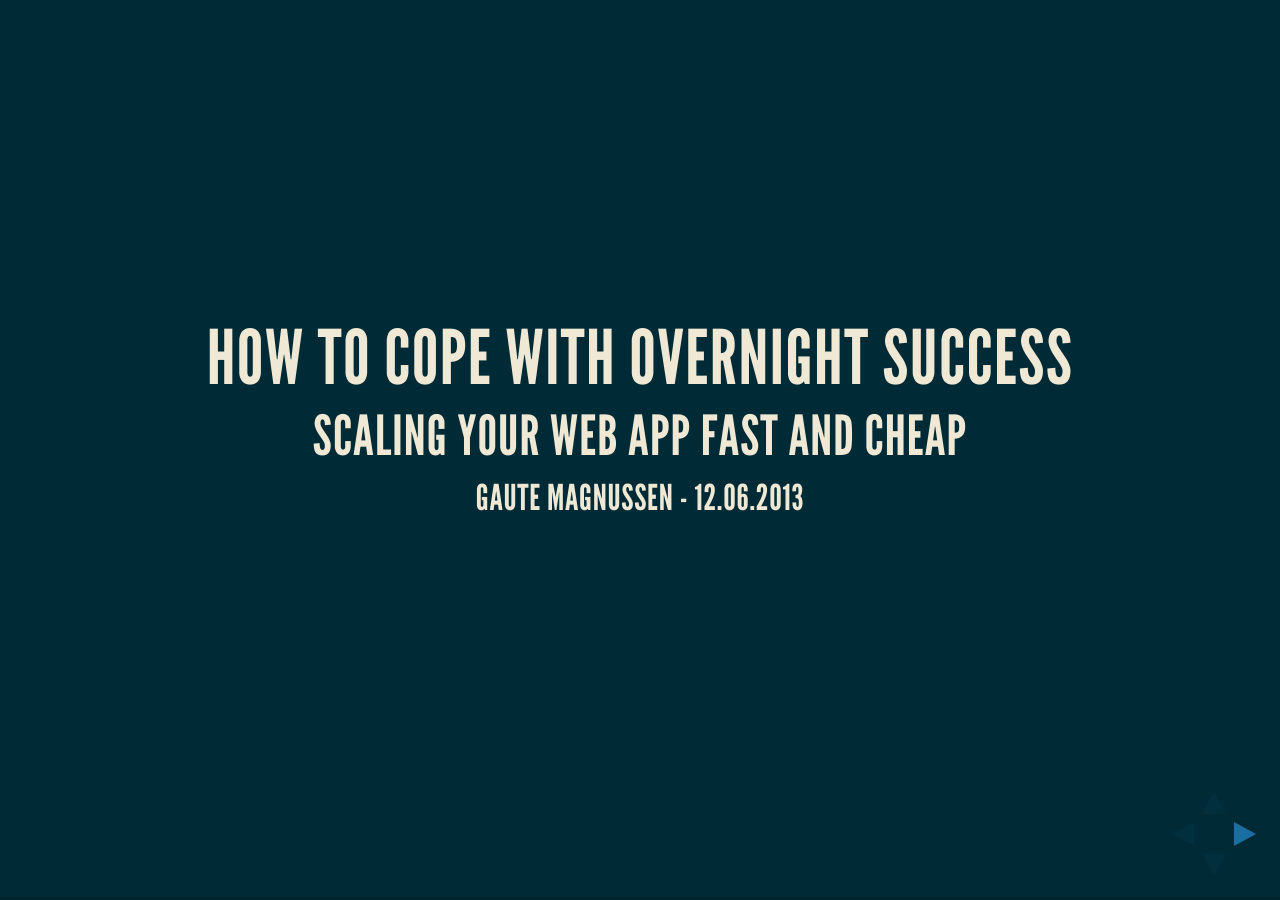
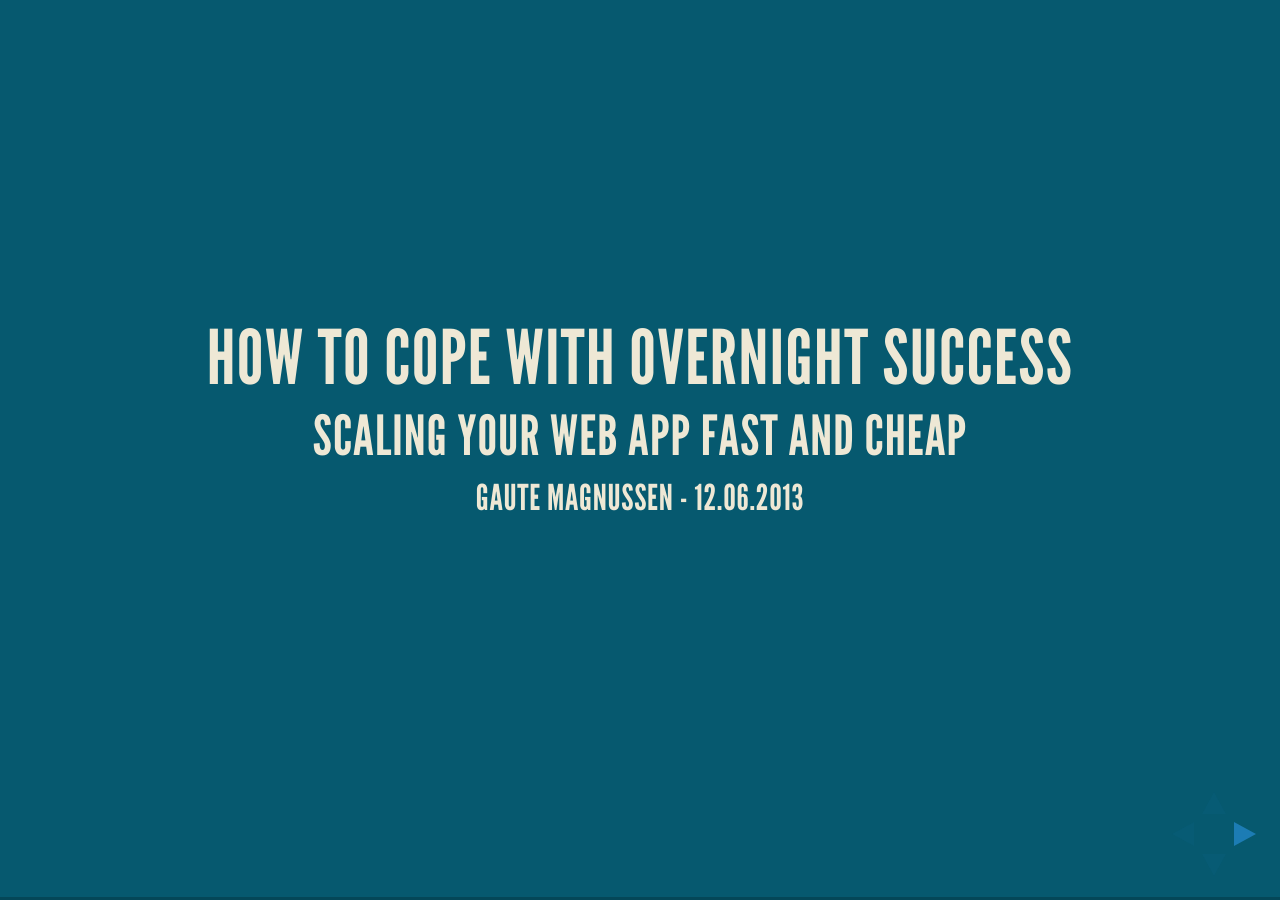
Before and after one commit to gautema/gautema.github.io, a Jekyll site: the page pres/scaling/index.html, which Jekyll copies as it is, in a window 1280 px wide. Built offline with Jekyll 4.4.1, drawn with Linux system fonts in a browser that asks for light colours.

Commit message:
Fixed more on presentation

```diff
--- a/pres/scaling/index.html
+++ b/pres/scaling/index.html
@@ -19,7 +19,12 @@
 
 		<!-- For syntax highlighting -->
 		<link rel="stylesheet" href="lib/css/zenburn.css">
+		<style type="text/css">
+			body{
+				background: #06596f;
+			}
 
+		</style>
 		<!-- If the query includes 'print-pdf', use the PDF print sheet -->
 		<script>
 			document.write( '<link rel="stylesheet" href="css/print/' + ( window.location.search.match( /print-pdf/gi ) ? 'pdf' : 'paper' ) + '.css" type="text/css" media="print">' );
@@ -46,11 +51,21 @@
 						twitter: @gautema<br/>
 						github: /gautema<br/>
 						web: http://gautema.com<br/>
-						email: gaute@gautema.com
+						email: gaute@gautema.com<br/>
+						slides: http://gautema.com/pres/scaling
 					</p>
-
 					<aside class="notes">
 						This is me! Contact me, and please give me feedback on the talk
+					</aside>
+				</section>
+
+				<section>
+					<h2>What is a scaleable system?</h2>
+					<p>
+						Scalability is the ability of a system, network, or process to handle a growing amount of work in a capable manner or its ability to be enlarged to accommodate that growth.
+					</p>
+					<aside class="notes">
+						Not about speed or performance. A scalable system is usually performant, not the other way around.
 					</aside>
 				</section>
 				<section>
@@ -58,12 +73,6 @@
 					<p>
 						Scaling will always have a cost.<br/>
 						Speed is a feature, and it requires attention.
-					</p>
-				</section>
-				<section>
-					<h2>What is a scaleable system?</h2>
-					<p>
-						Scalability is the ability of a system, network, or process to handle a growing amount of work in a capable manner or its ability to be enlarged to accommodate that growth.
 					</p>
 				</section>
 				<section>
@@ -123,7 +132,11 @@
 					<h2>Scaling with hardware</h2>
 					<ul>
 						<li class="fragment">Developers are expensive, hardware is cheap (Up to a point)</li>
+						<li class="fragment">Needs enabling</li>
 					</ul>
+					<aside class="notes">
+						What you want is to be able to just add another box where to handle more users.
+					</aside>
 				</section>
 				<section>
 					<h2>Scaling up or out?</h2>
@@ -163,8 +176,8 @@
 					<ul>
 						<li class="fragment">Works well with traffic bursts</li>
 						<li class="fragment">Some resources are hard to provision</li>
-						<li class="fragment">Hard to port</li>
-						<li class="fragment">A lot of available features</li>
+						<li class="fragment">May need to port code</li>
+						<li class="fragment">More expensive side by side with regular hosting</li>
 					</ul>
 					<aside class="notes">
 						IO is not adjustable. Data stores are decided.
@@ -181,6 +194,7 @@
 						<li class="fragment">Learn HTTP and it's caching mechanisms</li>
 						<li class="fragment">Long max-age (1 year)</li>
 						<li class="fragment">Change url when the resource changes.</li>
+						<li class="fragment">Use your load balancer to cache.</li>
 					</ul>
 					<aside class="notes">
 					</aside>
@@ -206,12 +220,9 @@
 				<section>
 					<h2>Make content static</h2>
 					<ul>
-						<li class="fragment">Files are really easy to serve</li>
-						<li class="fragment">Can only change at deployment</li>
-						<li class="fragment">Use on pages that don't change much</li>
-						<li class="fragment">Put the rest in with JS</li>
-						<li class="fragment">Make it easy to deploy</li>
-						<li class="fragment">Make your publishing system create html <br>	instead of coloumns in a database</li>
+						<li class="fragment">Split the dynamic and static content</li>
+						<li class="fragment">Merge with JS or ESI</li>
+						<li class="fragment">Cache with reverse proxy or save it as a file</li>
 					</ul>
 					<aside class="notes">
 					</aside>
@@ -252,6 +264,7 @@
 						<li class="fragment">Different databases have differnet sweet spots</li>
 						<li class="fragment">Mix and match in the same application</li>
 						<li class="fragment">Choose database based on usage, not old habits</li>
+						<li class="fragment">Use open source and unix</li>
 					</ul>
 					<aside class="notes">
 					</aside>
@@ -281,7 +294,7 @@
 					<ul>
 						<li class="fragment">Don't pretend memory calls and network calls are the same</li>
 						<li class="fragment">Separate request based on caching </li>
-						<li class="fragment">Leverage HTTP cache inside your application aswell. .NET default behaviour is bypassing cache.</li>
+						<li class="fragment">Leverage HTTP cache inside your application aswell.<br/> .NET default behaviour is bypassing cache.</li>
 					</ul>
 					<aside class="notes">
 						Remember .NET uses IE's caching, so upgrade IE for better caching.
@@ -325,13 +338,24 @@
 					</aside>
 				</section>
 				<section>
-					<h2>Gaute Magnussen</h2>
+					<h2>Questions?</h2>
+					<p>
+						twitter: @gautema<br/>
+						github: /gautema<br/>
+						web: http://gautema.com<br/>
+						email: gaute@gautema.com<br/>
+						slides: http://gautema.com/pres/scaling
+					</p>
+					<aside class="notes">
+					</aside>
+				</section>
+				<section>
 					<p>
 						Web developer<br/>
 						twitter: @gautema<br/>
 						github: /gautema<br/>
 						web: http://gautema.com<br/>
-						email: gaute@gautema.com
+						email: gaute@gautema.com<br/>
 						slides: http://gautema.com/pres/scaling
 					</p>
 
```
Also changed, not shown: other parts of pres/scaling/index.html (+2 -1 lines).
